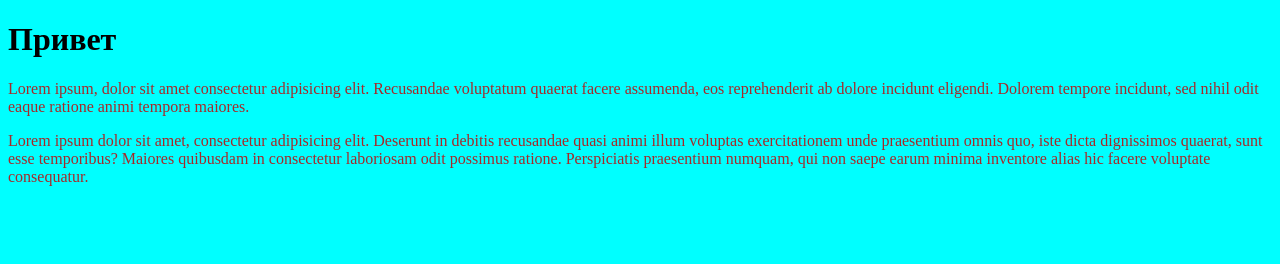
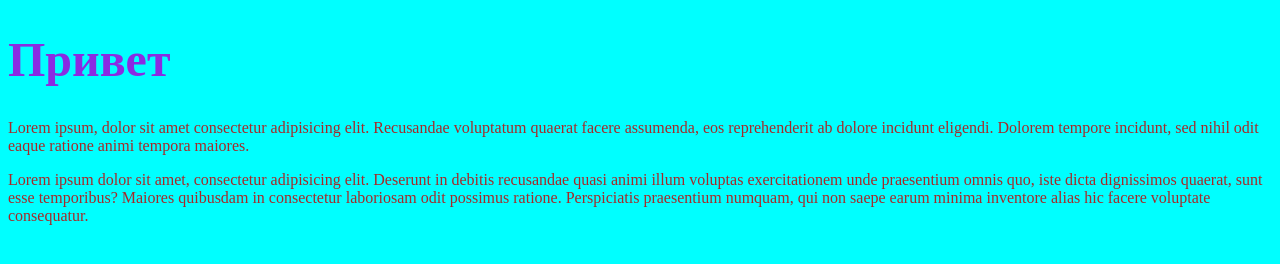
Before and after one commit to DanilFaizov/test, a plain HTML site: page index.html in a window 1280 px wide. Drawn offline with Linux system fonts and the light colour scheme.

Commit message:
style h1

```diff
--- a/css/style.css
+++ b/css/style.css
@@ -4,3 +4,7 @@ body{
 p{
     color: brown;
 }
+h1{
+    font-size: 48px;
+    color: blueviolet;
+}
```
